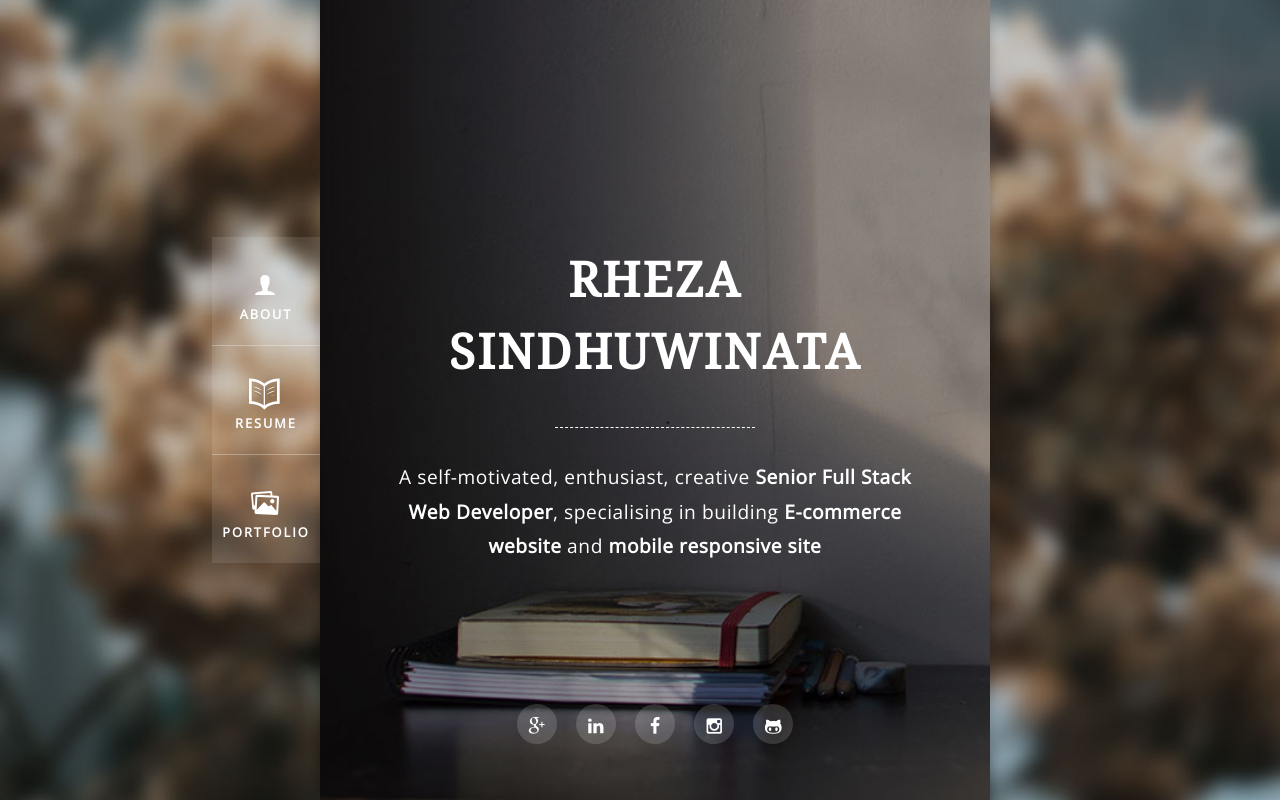
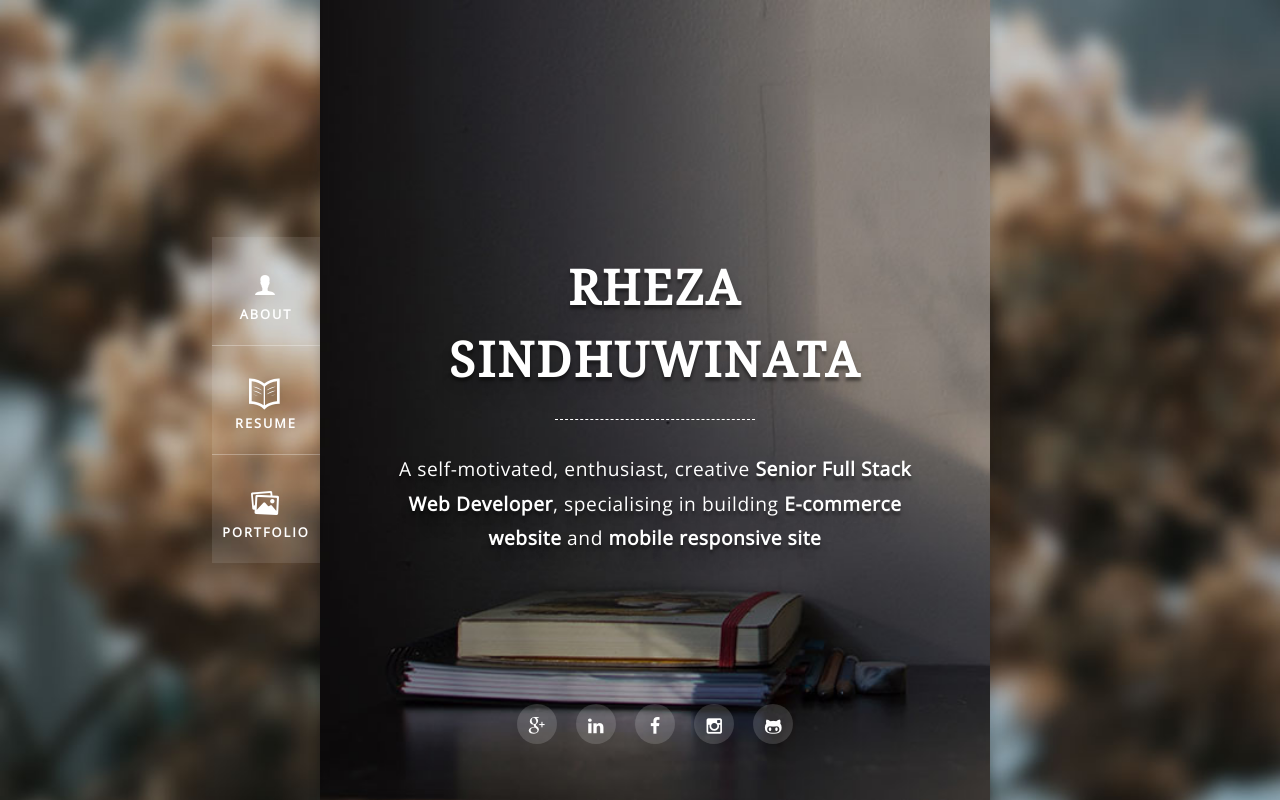
Before and after one commit to rhewin/rhewin.github.io, a PHP site: page / in a window 1280 px wide. Run offline with PHP 8.4, Linux system fonts and the light colour scheme.

Commit message:
Update profile page

```diff
--- a/css/main.css
+++ b/css/main.css
@@ -22,9 +22,9 @@ ul.inline li { display:inline; }
 }
 .main_profile { display:table; text-align:center; background:url('../img/bg_prof.jpg') 0px center no-repeat; background-size:cover; color:#FFF; }
 .main_profile .inner { display:table-cell; vertical-align:middle; padding:0 50px; }
-.main_profile h1 { font-size:3em; line-height:1.5; letter-spacing:.05em; }
-.main_profile h1:after { content:""; display:block; border-bottom:1px dashed #FFF; width:200px; margin:0 auto; padding:0.83em 0 0; }
-.main_profile h4 { font-family:'Open Sans', sans-serif; font-size:1.2em; letter-spacing:.03em; line-height:1.8; font-weight:300; }
+.main_profile h1 { font-size:3em; line-height:1.5; letter-spacing:.05em; text-shadow: 0px 4px 3px rgba(0,0,0,0.4), 0px 8px 13px rgba(0,0,0,0.1), 0px 18px 23px rgba(0,0,0,0.1); }
+.main_profile h1:after { content:""; display:block; border-bottom:1px dashed #FFF; width:200px; margin:0 auto; padding:0.5em 0 0; }
+.main_profile h4 { font-family:'Open Sans', sans-serif; font-size:1.2em; letter-spacing:.03em; line-height:1.8; font-weight:300; text-shadow: 0px 4px 3px rgba(0,0,0,0.4), 0px 8px 13px rgba(0,0,0,0.1), 0px 18px 23px rgba(0,0,0,0.1); }
 .floatmenu { position:fixed; left:calc(25% - 108px); /*minus floatmenu width*/ top:calc(50% - 163px); background:rgba(255,255,255,0.1); }
 .floatmenu ul li { display:table; height:108px; width:108px; border-bottom:1px solid rgba(255,255,255,0.3); }
 .floatmenu ul li:last-child { border-bottom:0; }
--- a/index.html
+++ b/index.html
@@ -47,7 +47,7 @@
 							<li><a href="#"><div class="icon icon-linkedin"></div></a></li>
 							<li><a href="#"><div class="icon icon-facebook"></div></a></li>
 							<li><a href="#"><div class="icon icon-instagram"></div></a></li>
-							<li><a href="#"><div class="icon icon-github-alt"></div></a></li>
+							<li><a href="https://rhewin.github.io/"><div class="icon icon-github-alt"></div></a></li>
 						</ul>
 					</div>
 				</div>
```
